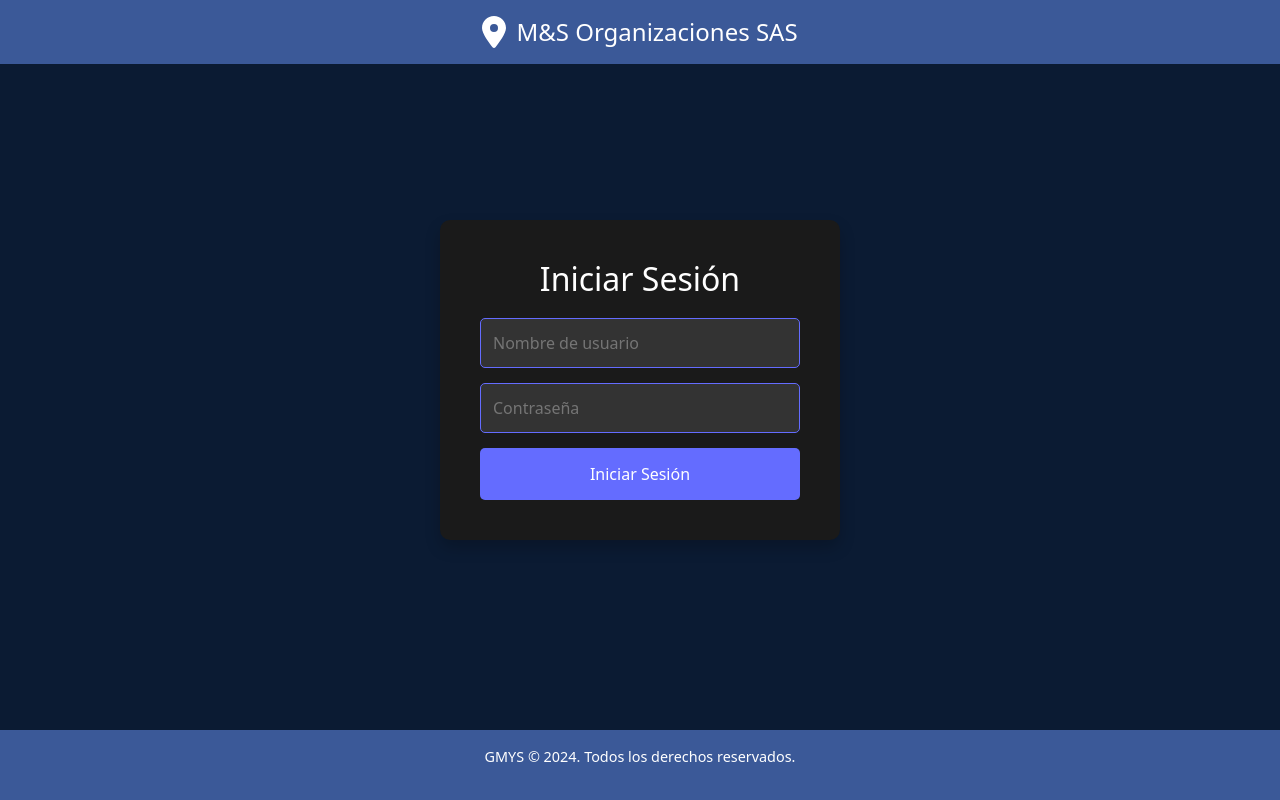
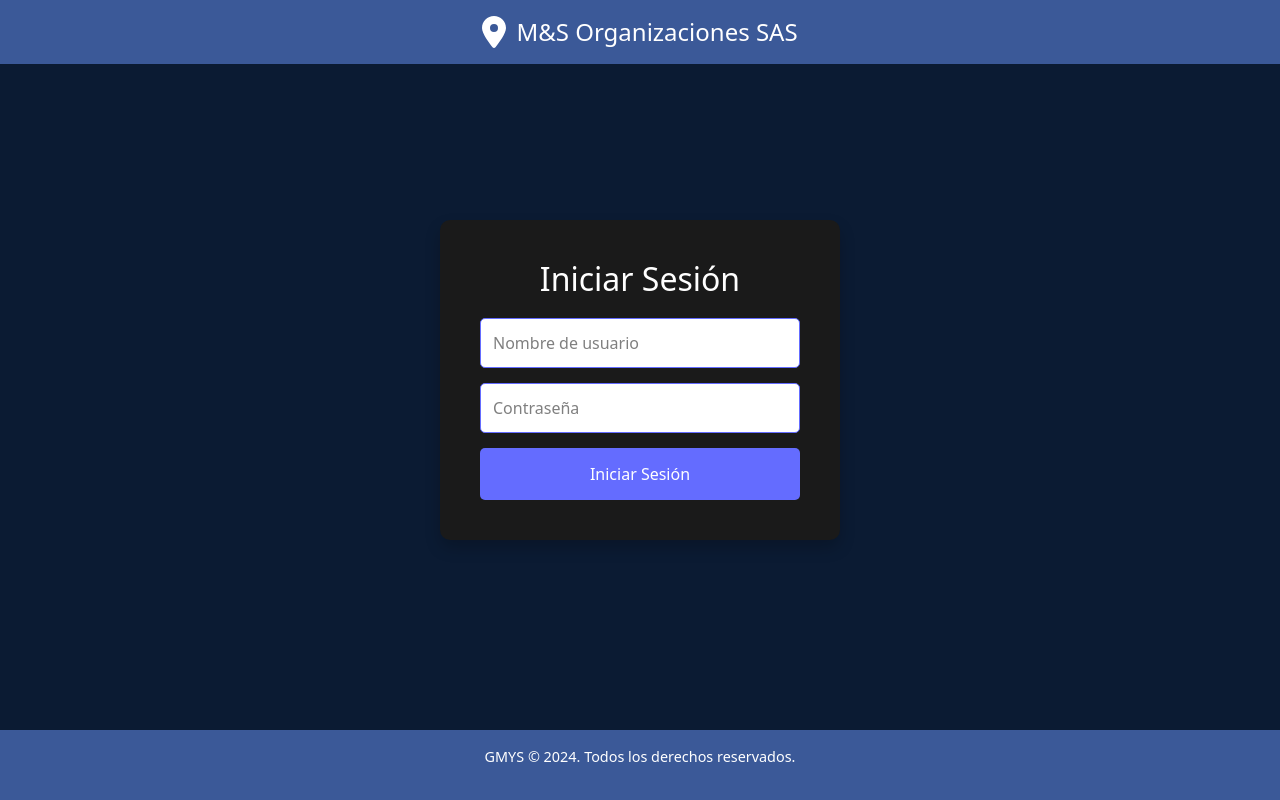
Before and after one commit to asiar123/GmysApp, a React (Vite) app: page /login in a window 1280 px wide. Built offline with nearby package versions, Linux system fonts and the light colour scheme.

Commit message:
cambio en index.css

```diff
--- a/src/index.css
+++ b/src/index.css
@@ -5,76 +5,59 @@
   --color-fondo-claro: #ffffff;
   --color-texto-claro: rgba(255, 255, 255, 0.87);
   --color-texto-oscuro: #213547;
-
+  --color-input-fondo: #444; /* Fondo de los inputs en modo oscuro */
+  --color-input-placeholder: rgba(255, 255, 255, 0.5); /* Placeholder más claro */
   font-family: Inter, system-ui, Avenir, Helvetica, Arial, sans-serif;
-  line-height: 1.5;
-  font-weight: 400;
-  font-synthesis: none;
-  text-rendering: optimizeLegibility;
-  -webkit-font-smoothing: antialiased;
-  -moz-osx-font-smoothing: grayscale;
 }
 
+/* Estilos globales del cuerpo */
 body {
   margin: 0;
   padding: 0;
   background-color: var(--color-fondo-oscuro);
   color: var(--color-texto-claro);
-  height: 100vh; /* Ocupa todo el alto de la ventana */
-  width: 100vw; /* Ocupa todo el ancho de la ventana */
-  box-sizing: border-box; /* Asegura que el padding y los bordes estén dentro del ancho */
+  height: 100vh;
+  width: 100vw;
+  box-sizing: border-box;
 }
 
-.container {
-  display: flex;
-  flex-direction: column;
-  justify-content: space-between;
-  min-height: 100vh;
-  width: 100%; /* Abarca todo el ancho */
+/* Estilo para los inputs */
+input[type="text"],
+input[type="password"] {
+  width: 100%;
+  padding: 12px;
+  margin-bottom: 15px;
+  border: 1px solid var(--color-principal);
+  border-radius: 5px;
+  background-color: var(--color-input-fondo); /* Fondo oscuro más claro */
+  color: var(--color-texto-claro); /* Texto blanco */
+  font-size: 1rem;
 }
 
-header, footer {
-  text-align: center;
-  padding: 20px;
+input[type="text"]::placeholder,
+input[type="password"]::placeholder {
+  color: var(--color-input-placeholder); /* Placeholder con menor opacidad */
 }
 
-header {
-  background-color: var(--color-fondo-oscuro);
+input[type="text"]:hover,
+input[type="password"]:hover {
+  border-color: var(--color-hover);
 }
 
-footer {
-  background-color: var(--color-fondo-oscuro);
-  position: relative;
-  bottom: 0;
-  width: 100%;
+input[type="text"]:focus,
+input[type="password"]:focus {
+  outline: none;
+  border-color: var(--color-hover);
 }
 
-main {
-  display: flex;
-  justify-content: center;
-  align-items: center;
-  flex-grow: 1; /* Se expande para ocupar el espacio entre el header y el footer */
-  width: 100%; /* Asegura que main ocupe el ancho completo */
-}
-
-a {
-  font-weight: 500;
-  color: var(--color-principal);
-  text-decoration: none;
-}
-
-a:hover {
-  color: var(--color-hover);
-}
-
+/* Estilo del botón */
 button {
   border-radius: 8px;
   border: 1px solid transparent;
   padding: 0.6em 1.2em;
   font-size: 1em;
   font-weight: 500;
-  font-family: inherit;
-  background-color: #1a1a1a;
+  background-color: var(--color-principal);
   color: var(--color-texto-claro);
   cursor: pointer;
   transition: border-color 0.25s, background-color 0.3s ease;
@@ -85,26 +68,8 @@ button:hover {
   background-color: var(--color-hover);
 }
 
-button:focus,
-button:focus-visible {
+button:focus {
   outline: 4px auto -webkit-focus-ring-color;
-}
-
-input[type="text"],
-input[type="password"] {
-  width: 100%;
-  padding: 12px;
-  margin-bottom: 15px;
-  border: 1px solid var(--color-principal);
-  border-radius: 5px;
-  background-color: #333;
-  color: var(--color-texto-claro);
-  font-size: 1rem;
-}
-
-input[type="text"]:hover,
-input[type="password"]:hover {
-  border-color: var(--color-hover);
 }
 
 /* Modo Claro */
@@ -112,15 +77,13 @@ input[type="password"]:hover {
   :root {
     --color-texto-claro: var(--color-texto-oscuro);
     --color-fondo-oscuro: var(--color-fondo-claro);
+    --color-input-fondo: var(--color-fondo-claro); /* Fondo claro para los inputs */
+    --color-input-placeholder: rgba(0, 0, 0, 0.5); /* Placeholder más oscuro en modo claro */
   }
 
   body {
     background-color: var(--color-fondo-oscuro);
     color: var(--color-texto-claro);
-  }
-
-  a:hover {
-    color: #747bff;
   }
 
   button {
@@ -133,45 +96,3 @@ input[type="password"]:hover {
     color: var(--color-texto-claro);
   }
 }
-
-.container {
-  display: flex;
-  flex-direction: column;
-  justify-content: space-between;
-  min-height: 100vh;
-  width: 100%; /* Abarca todo el ancho */
-}
-
-main {
-  display: flex;
-  justify-content: center;
-  align-items: flex-start; /* Alinea el contenido al inicio en lugar del centro */
-  flex-grow: 1; /* Se expande para ocupar el espacio entre el header y el footer */
-  width: 100%; /* Asegura que main ocupe el ancho completo */
-  padding: 20px; /* Añadir un poco de espacio alrededor */
-}
-
-.table-container {
-  width: 100%;
-  max-width: 1200px; /* Puedes ajustar el máximo ancho */
-  overflow-y: auto; /* Hace que el contenido sea desplazable si es necesario */
-}
-
-.table {
-  width: 100%; /* Asegura que la tabla ocupe todo el espacio disponible */
-  margin-top: 20px;
-}
-
-@media (max-width: 768px) {
-  .table-container {
-    padding: 0 10px;
-  }
-
-  .table thead {
-    font-size: 0.8rem;
-  }
-
-  .table td {
-    font-size: 0.9rem;
-  }
-}
```
